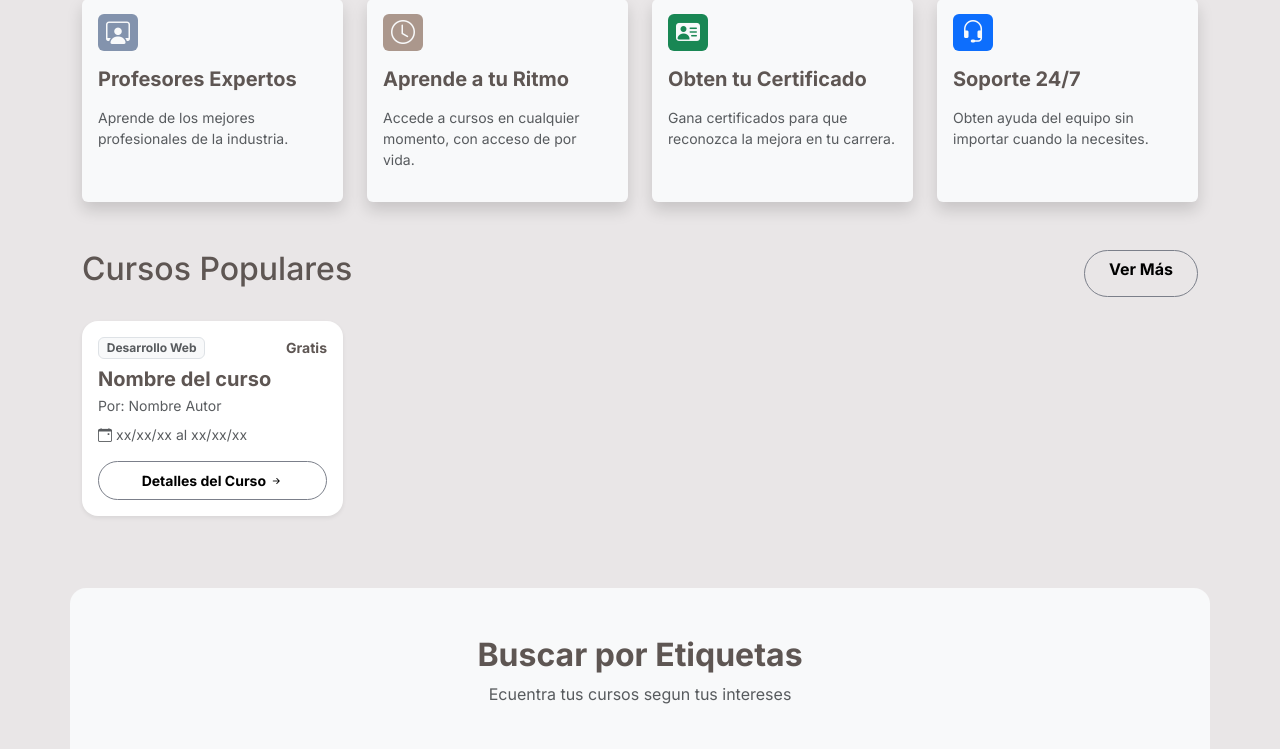
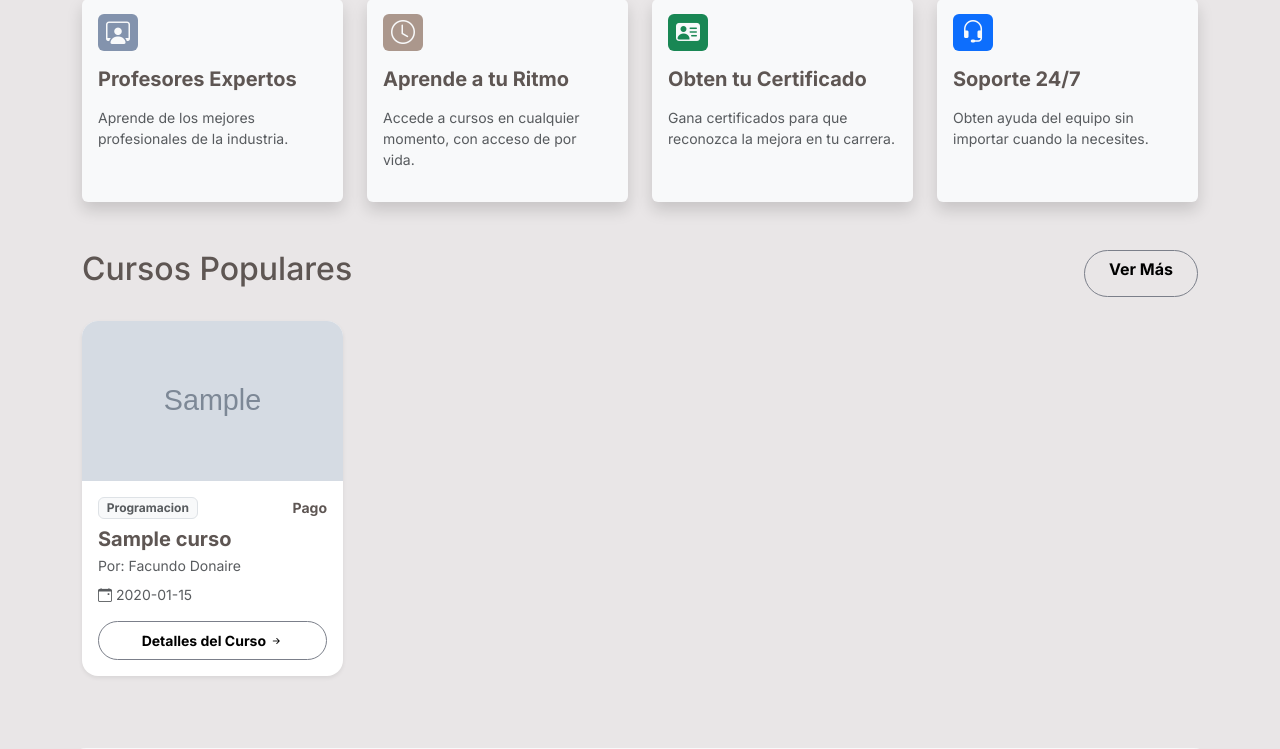
Before and after one commit to FacuD-20/Cursolandia, a PHP site: page /Cursolandia/index.php in a window 1280 px wide. Shown: the part 589-1338 px from the top of the page. Run offline with PHP 8.4, Linux system fonts and the light colour scheme; data comes from the database, SQL or seed files in the repository; tables that the repository leaves empty hold one stand-in row (values such as "Sample post"); grey boxes marked "Sample" are stand-in pictures; a stand-in replaces the project's code that opens the database connection; some libraries are stand-ins or nearby versions.

Commit message:
Logica de lista de cursos aplicada. Ahora se mostraran los cursos de manera dinamica.

```diff
--- a/index.php
+++ b/index.php
@@ -1,6 +1,10 @@
 <?php
     require_once __DIR__ . '/carga.php';
     include RUTA_BASE . '/Interfaz/Incluidos/cabecera.php';
+    require_once RUTA_BASE . '/Persistencia/Consultas/CursoBD.php';
+
+    $cbdd = new CursoBD();
+    $lista_c = $cbdd -> listar_cursos();
 ?>
 
 <main class="flex-grow-1">
@@ -134,31 +138,53 @@
     <section class="container my-5">
         <div class="d-flex justify-content-between aling-items-center mb-4">
             <h2 class="mi-color-text">Cursos Populares</h2>
-            <a href="" class="text-center btn mis-btnes-sinbg rounded-pill px-4 fw-bold">Ver Más</a>
+            <a href="<?php echo URL_BASE . "/Interfaz/Cursos/catalogo.php";?>" class="text-center btn mis-btnes-sinbg rounded-pill px-4 fw-bold">Ver Más</a>
         </div>
         <!-- Carrusel de los cursos populares -->
         <div class="row g-4 flex-nowrap overflow-x-auto sin-scrollbar d-lg-flex flex-lg-wrap pb-4">
-            <!-- Primera Tarjeta -->
+            <!-- Verificamos que no este vacio -->
+            <?php
+                $cursos = array_slice($lista_c, 0, 4);
+                if (empty($cursos)):
+            ?>
+                <div class="col-12 text-center text-muted py-3">No hay cursos disponibles por el momento.</div>
+            <?php else: ?>
+                <?php foreach ($cursos as $c): ?>
+                    <?php
+                        if ($c["C_Img"] == "imgcurso_pordefecto.png") {
+                            $img_c = URL_BASE . "/Interfaz/Activos/imgcurso_pordefecto.png";
+                        } else {
+                            $img_c = URL_BASE . "/Subidos/Img/Cursos/" . $c["C_Img"];
+                        }
+                    ?>
                     <div class="col-6 col-md-6 col-lg-3">
                         <div class="card h-100 shadow-sm border-0 rounded-4">
-                    <img src="" alt="" class="card-img-top rounded-4">
+                            <img src="<?php echo $img_c; ?>" alt="" class="card-img-top rounded-top-4" style="height: 160px; object-fit: cover;">
                             <div class="card-body d-flex flex-column p-3">
                                 <!-- Etiqueta -->
                                 <div class="d-flex justify-content-between align-items-center mb-2">
-                            <span class="badge text-bg-light border text-muted">Desarrollo Web</span>
-                            <span class="fw-bold small mi-color-text">Gratis</span>
+                                    <span class="badge text-bg-light border text-muted text-truncate" style="max-width: 100px;">
+                                        <?php echo !empty($c["Etiquetas"]) ? explode(", ", $c["Etiquetas"])[0] : "General"; ?>
+                                    </span>
+                                    <?php if ($c["C_Costo"] > 0):?>
+                                        <span class="fw-bold small mi-color-text">Pago</span>
+                                    <?php else: ?>
+                                        <span class="fw-bold small text-success">Gratis</span>
+                                    <?php endif; ?>
                                 </div>
-                        <h5 class="card-title fw-bold mi-color-text mb-1">Nombre del curso</h5>
-                        <p class="text-muted small mb-2">Por: Nombre Autor </p>
-                        <p class="text-muted small mb-3"><i class="bi bi-calendar-event me-1"></i>xx/xx/xx al xx/xx/xx</p>
+                                <h5 class="card-title fw-bold mi-color-text mb-1 text-truncate"><?php echo $c["C_Titulo"];?></h5>
+                                <p class="text-muted small mb-2">Por: <?php echo $c["U_Nom"] . " " . $c["U_Ape"]; ?> </p>
+                                <p class="text-muted small mb-3"><i class="bi bi-calendar-event me-1"></i><?php echo $c["C_FDInicio"];?></p>
                                 <div class="mt-auto">
-                            <a href="<?php echo URL_BASE; ?>/Interfaz/Cursos/detalles_c.php" class="btn btn-sm mis-btnes-sinbg rounded-pill w-100 py-2 fw-bold">
+                                    <a href="<?php echo URL_BASE; ?>/Interfaz/Cursos/detalles_c.php?id_c=<?php echo $c["C_ID"]; ?>" class="btn btn-sm mis-btnes-sinbg rounded-pill w-100 py-2 fw-bold">
                                         Detalles del Curso <i class="bi bi-arrow-right-short"></i>
                                     </a>
                                 </div>
                             </div>
                         </div>
                     </div>
+                <?php endforeach; ?>
+            <?php endif; ?>
         </div>
     </section>
     <!-- Etiquetas -->
```
Lines whose indentation alone changed are shown as unchanged.
